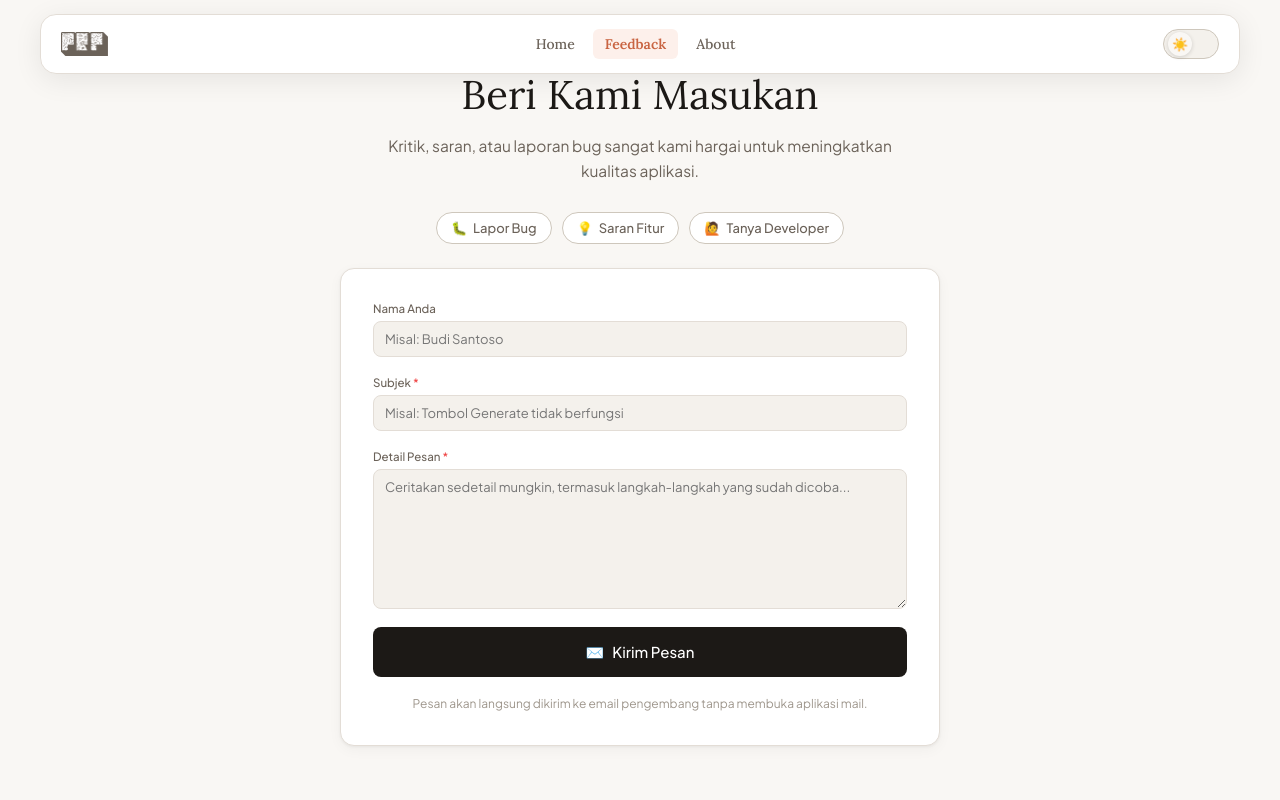
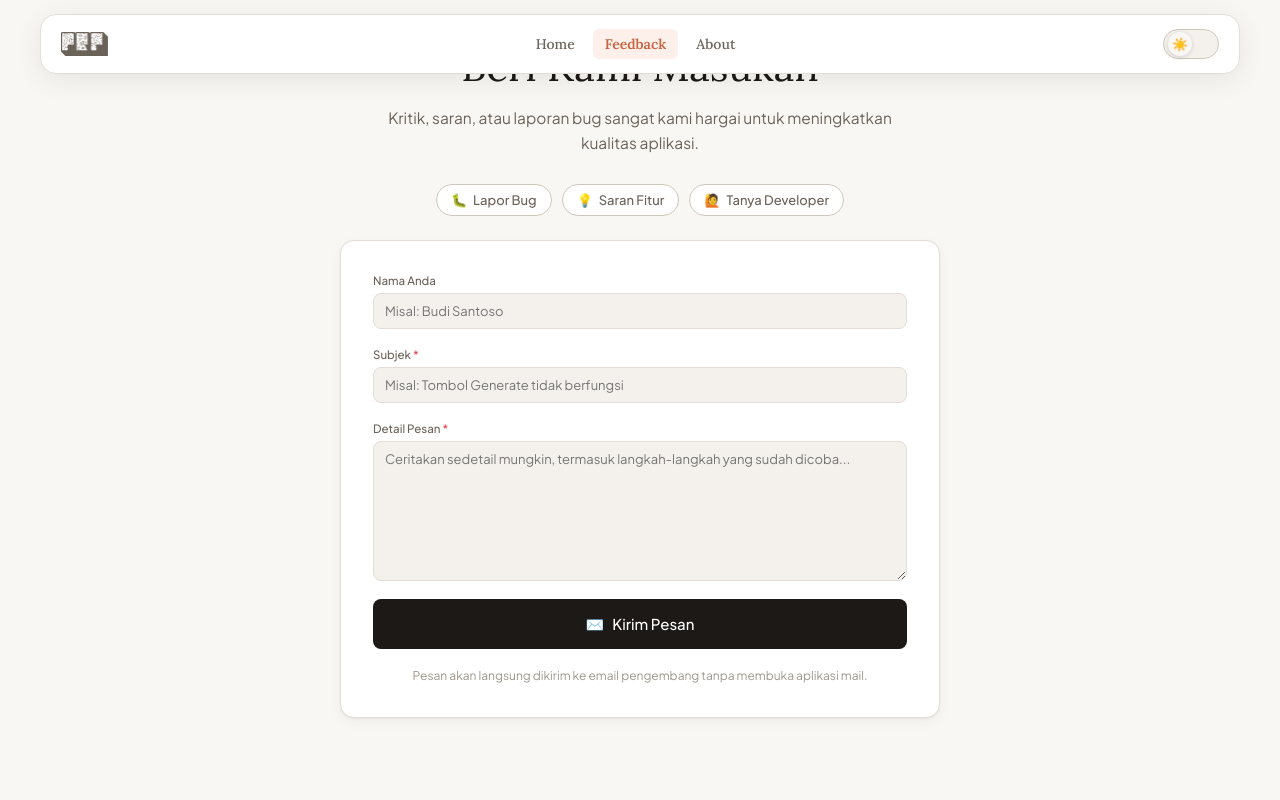
Before and after one commit to dendyadinirwana/kang-event, a React (Vite) app: page /feedback in a window 1280 px wide. Shown: the top 800 px of the page. Built offline with nearby package versions, Linux system fonts and the light colour scheme.

Commit message:
fix: unify page hero padding to match Home page spacing

```diff
--- a/src/index.css
+++ b/src/index.css
@@ -2649,7 +2649,7 @@
     /* Shared Page Hero (used by About and Feedback pages) */
     .page-hero {
       text-align: center;
-      padding: 48px 20px 28px;
+      padding: 20px 20px 28px;
     }
 
     .page-hero-sub {
@@ -2794,7 +2794,7 @@
     =================================================== */
     .feedback-hero {
       text-align: center;
-      padding: 56px 20px 32px;
+      padding: 20px 20px 32px;
     }
 
     .feedback-hero-icon {
@@ -3287,6 +3287,7 @@
         display: none;
       }
     }
+
     /* ========== COLLAPSIBLE BODY (smooth max-height transition) ========== */
     /* Used by Decorations, PriceOverrides, SeminarKit */
     .collapsible-body {
@@ -3319,8 +3320,15 @@
     }
 
     @keyframes fadeOutUp {
-      from { opacity: 1; transform: translateX(-50%) translateY(0); }
-      to   { opacity: 0; transform: translateX(-50%) translateY(-12px); }
+      from {
+        opacity: 1;
+        transform: translateX(-50%) translateY(0);
+      }
+
+      to {
+        opacity: 0;
+        transform: translateX(-50%) translateY(-12px);
+      }
     }
 
     /* ========== DISABLED COUNTER BUTTONS ========== */
```
